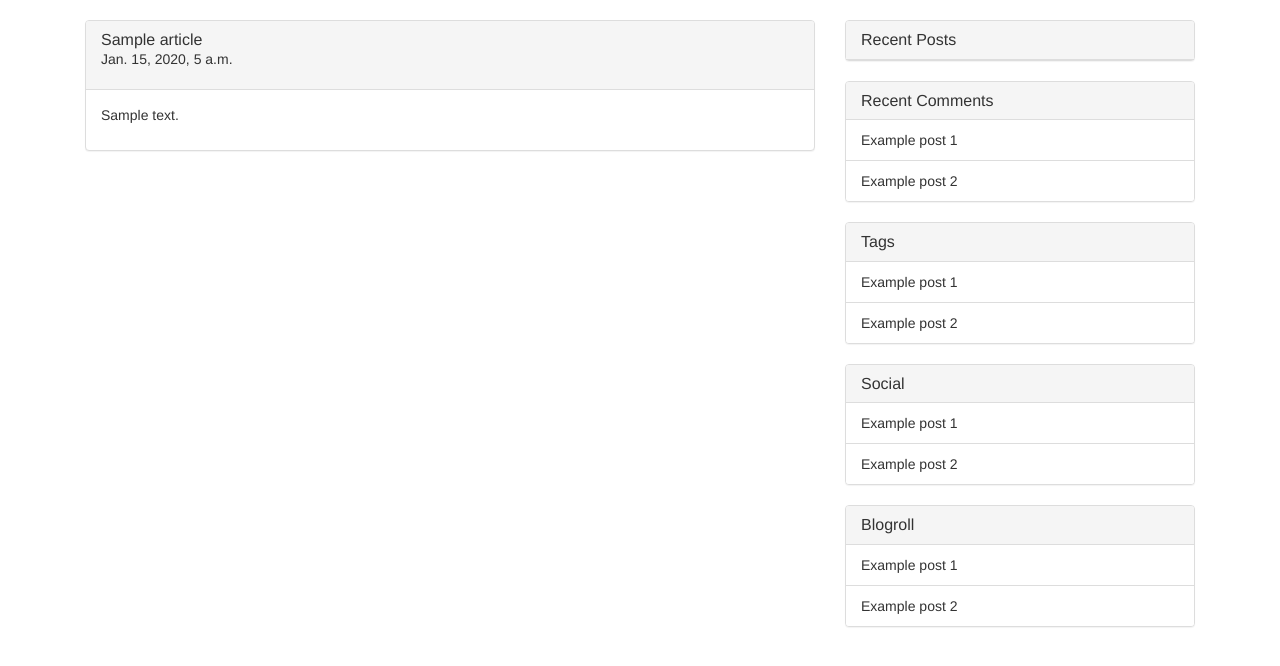
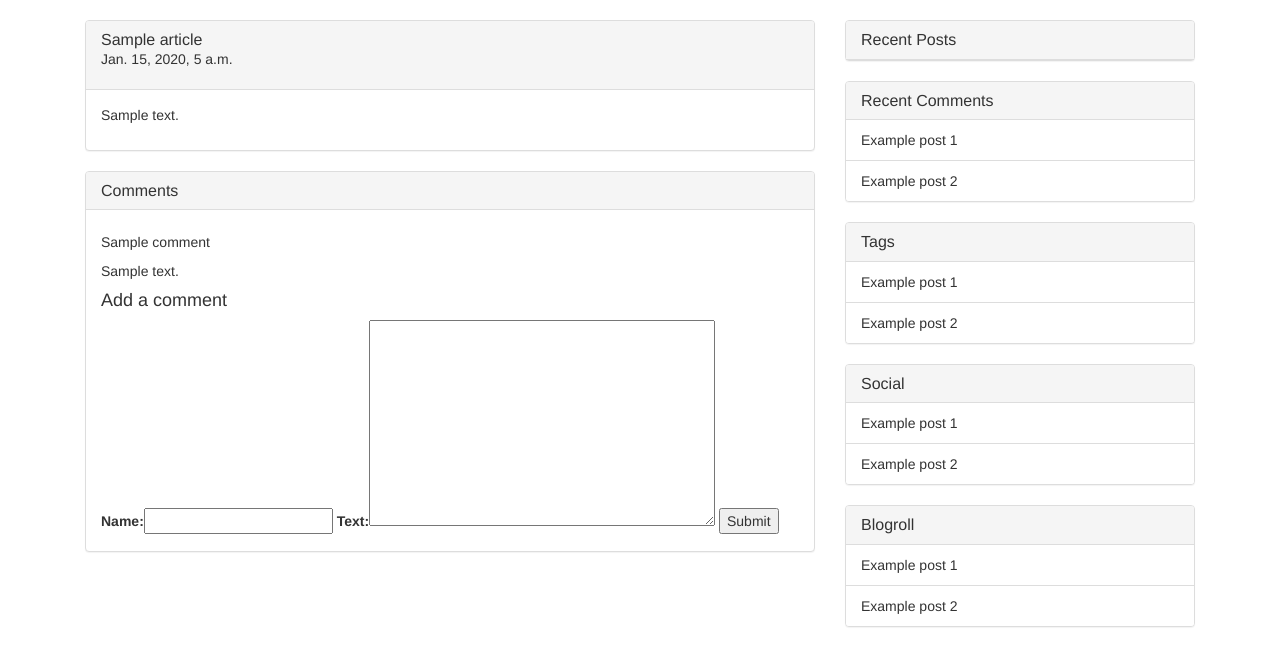
Before and after one commit to FarmCodeGary/InspirationForge, a Django app: template templates/blog/article.html in a window 1280 px wide. Shown: the part 52-718 px from the top of the page. Run offline with Django 3.2, Linux system fonts and the light colour scheme; the template is opened without the code that fills it: values that come from a table or form of the project are taken from there, others are empty; tables that the repository leaves empty hold one stand-in row (values such as "Sample post"); some libraries are stand-ins or nearby versions.

Commit message:
Started implementing comments (on the user-facing end). Not in working state.

```diff
--- a/blog/admin.py
+++ b/blog/admin.py
@@ -6,6 +6,7 @@ class CommentInline(admin.TabularInline):
     model = Comment
     extra = 0
 
+@admin.register(Article)
 class ArticleAdmin(admin.ModelAdmin):
     fields = ['pub_date', 'title', 'slug', 'source_text']
     list_display = ('title', 'pub_date')
@@ -17,8 +18,7 @@ class ArticleAdmin(admin.ModelAdmin):
             "all": ("css/admin/article-admin.css",)
         }
 
+@admin.register(Comment)
 class CommentAdmin(admin.ModelAdmin):
     list_display = ('article', 'name', 'text', 'pub_date')
-
-admin.site.register(Article, ArticleAdmin)
-admin.site.register(Comment, CommentAdmin)
+    list_display_links = ('text',)
--- /dev/null
+++ b/blog/forms.py
@@ -0,0 +1,7 @@
+from django.forms import ModelForm
+from .models import Comment
+
+class CommentForm(ModelForm):
+    class Meta:
+        model = Comment
+        fields = ['name', 'text']
--- a/templates/blog/article.html
+++ b/templates/blog/article.html
@@ -12,4 +12,21 @@
     <p>{{ article.text|safe }}</p>
   </div>
 </div>
+<div class="panel panel-default">
+  <div class="panel-heading">
+    <h2 class="panel-title">Comments</h3>
+  </div>
+  <div class="panel-body">
+    {% for comment in article.comment_set.all %}
+      <h5>{{ comment.name }}</h5>
+      <p>{{ comment.text }}</p>
+    {% endfor %}
+    <h4>Add a comment</h4>
+    <form>
+      {% csrf_token %}
+      {{ form }}
+      <input type="submit" value="Submit" />
+    </form>
+  </div>
+</div>
 {% endblock %}
```
Also changed, not shown: blog/views.py (+25 -4 lines).
